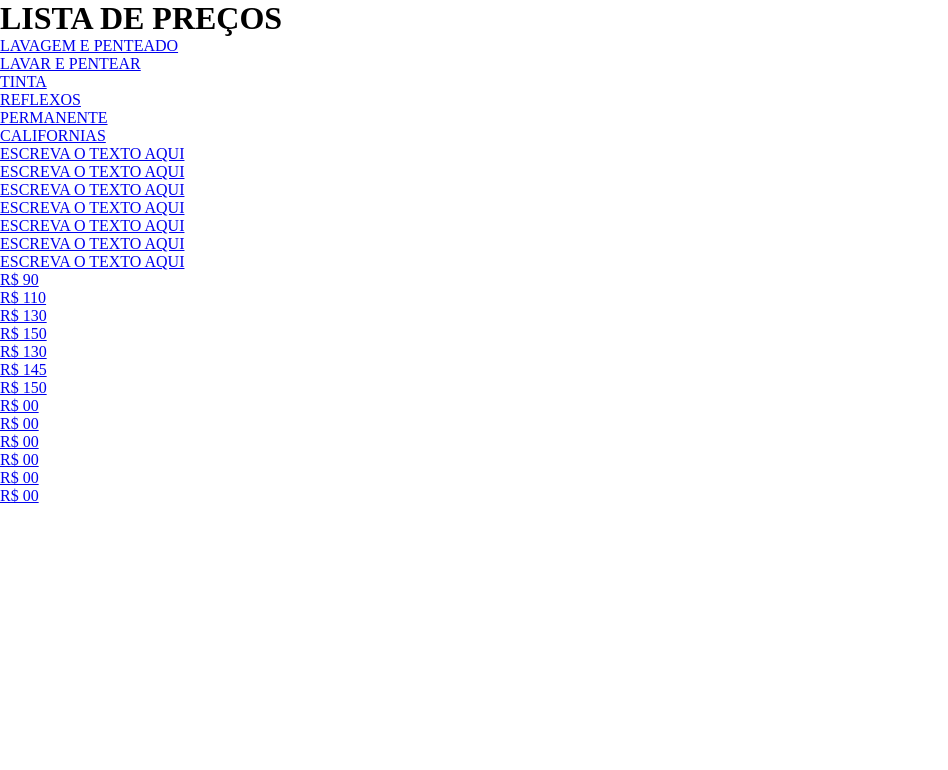
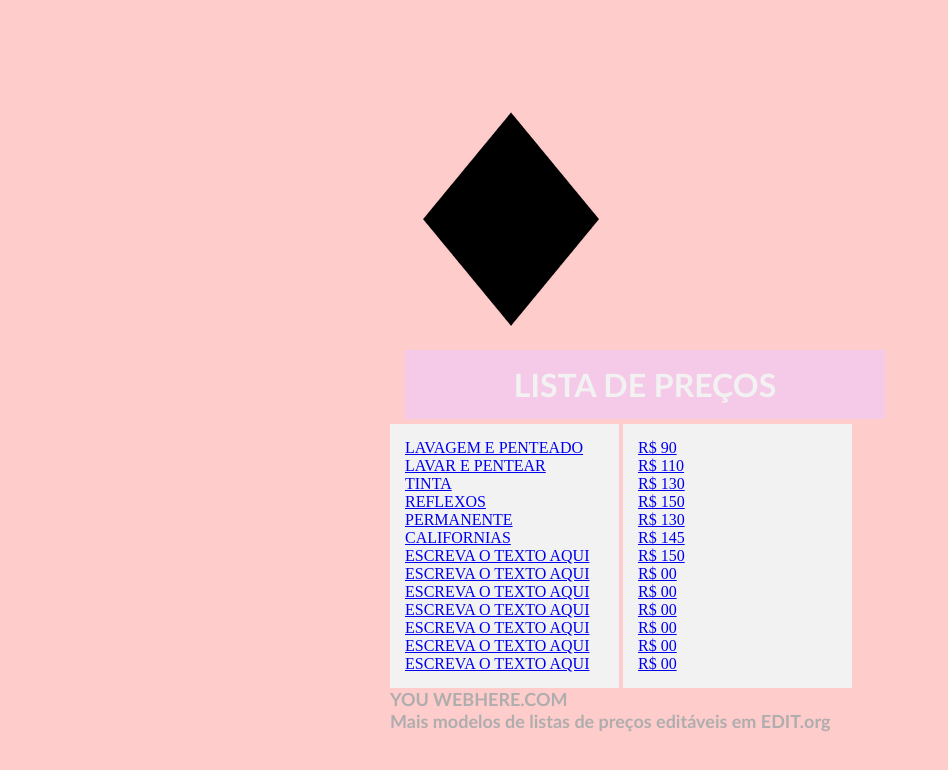
Before and after one commit to AgMaciel/HTML_CSS, a plain HTML site: page aula07 - Listas/atividade/index.html in a window 1280 px wide. Shown: the whole page, without its empty margins (0-948 px from the left). Drawn offline with Linux system fonts and the light colour scheme.

Commit message:
atualizando a aula 07
Atualizando a atividade de aula 7 não conclusa

```diff
--- a/aula07 - Listas/atividade/css/lista.css
+++ b/aula07 - Listas/atividade/css/lista.css
@@ -2,3 +2,57 @@
     margin: 0;
     padding: 0;
 }
+body {
+    width: 500px;
+    margin: 80px auto;
+    padding: 5px;
+    background-color: #ffcccc; /* Fundo rosa */
+}
+header{
+    width: 500px;
+    margin: 0 auto;
+    padding: 5px;
+    background-color: #ffcccc; /* Fundo rosa */
+    display: flex;
+    justify-content: center;
+    align-items: center;
+    flex-direction: column;
+    text-align: center;
+    font-family: 'Trebuchet MS', 'Lucida Sans Unicode', 'Lucida Grande', 'Lucida Sans', Arial, sans-serif;
+}
+.losango{
+    width: 150px;
+
+}
+a{
+   justify-content: center
+      width: 50px;
+}
+h1 {
+    text-align: center;
+    font-size: 2em;
+    color: #f3f2f2; /* Vermelho */
+}
+h2 {
+    font-size: 1.5em;
+    color: #afadad; /* Vermelho */
+    font-family: 'Trebuchet MS', 'Lucida Sans Unicode', 'Lucida Grande', 'Lucida Sans', Arial, sans-serif;
+    font-size: 18px;
+    align-items: center;
+
+
+}
+ul {
+    width: 199px;
+    list-style: none;
+    padding: 15px;
+    background-color: #f3f2f2; /* Cinza */
+    display: inline-block;
+    text-decoration: none;
+}
+article {
+    width: 450px;
+    padding: 15px;
+    background-color: #f5cae8; /* Cinza */
+    display: inline-block;
+}
--- a/aula07 - Listas/atividade/index.html
+++ b/aula07 - Listas/atividade/index.html
@@ -8,8 +8,10 @@
     <title>Lista de Preços</title>
 </head>
 <body>
+  <a href="index.html"><img src="./img/losango.png" alt="logo" class="center"></a>
+    <header>
 
-    <header>
+        <article>
         <h1>LISTA DE PREÇOS</h1>
     </header>
     <main>
@@ -46,6 +48,9 @@
 
         </ul>
         </nav>
+        <h2>YOU WEBHERE.COM</h2>
+        <H2>Mais modelos de listas de preços editáveis em EDIT.org</H2>
+    </article>
     </main>
 </body>
 </html>
```
Also changed, not shown: aula07 - Listas/atividade/img/losango.png (added).
